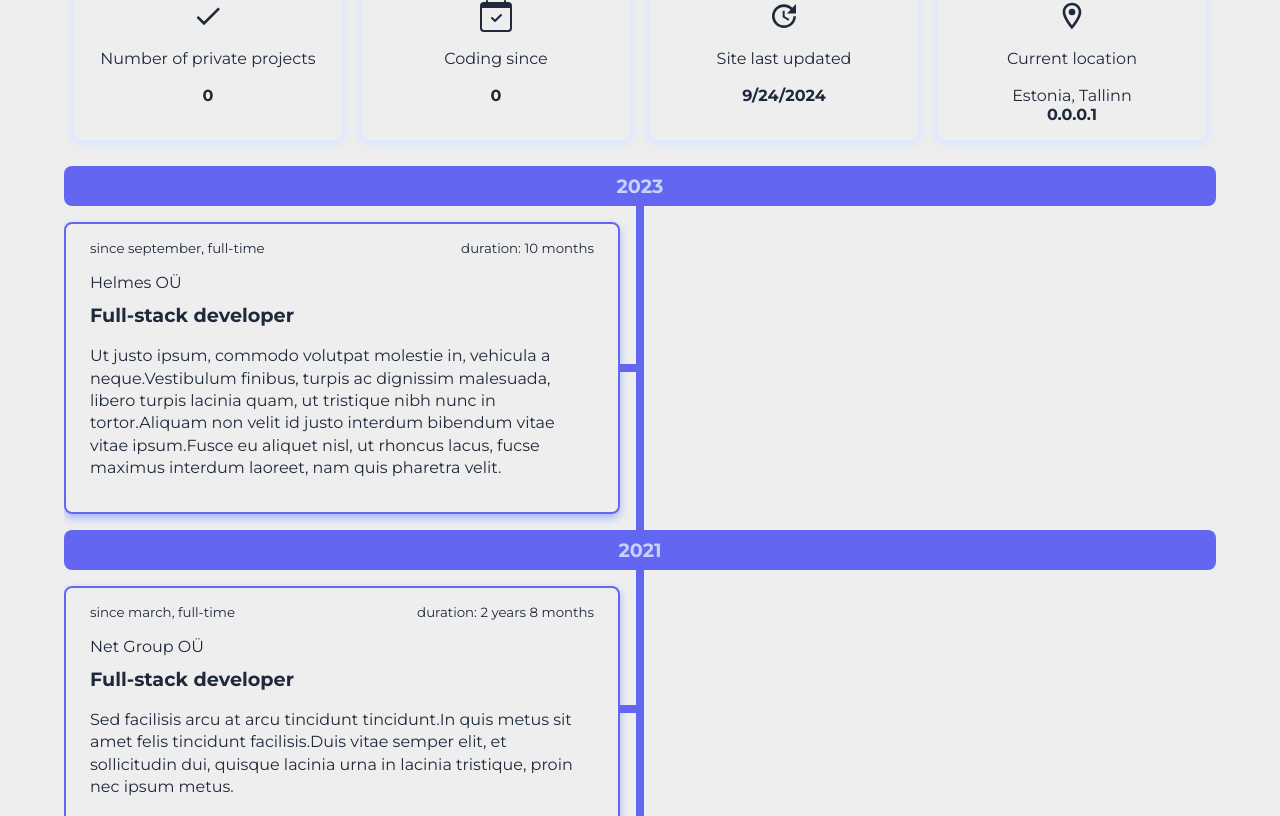
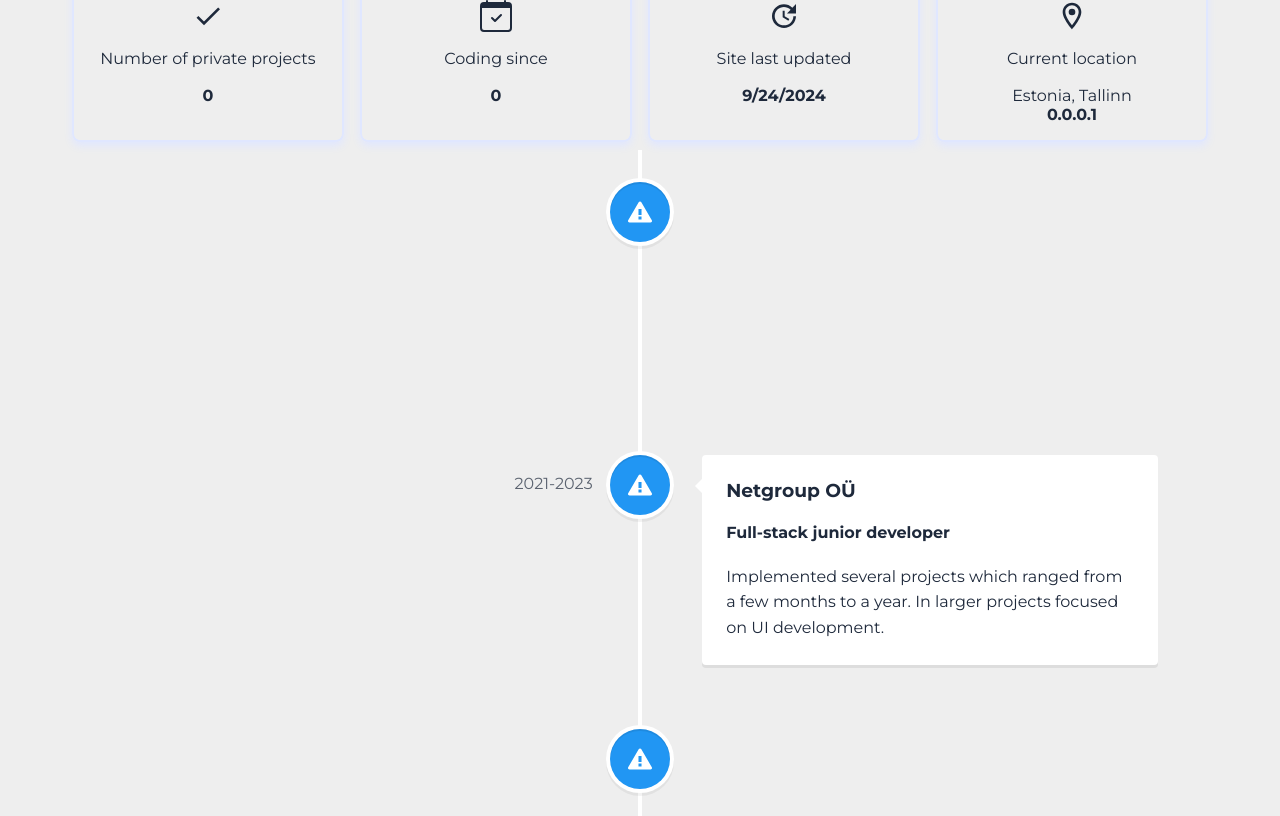
Before and after one commit to Seeru-crypto/aurora_front, a Next.js app: page / in a window 1280 px wide. Shown: the part 1964-2780 px from the top of the page. Built offline with nearby package versions, Linux system fonts and the light colour scheme.

Commit message:
feat: refactor timeline

```diff
--- a/src/pages/index.tsx
+++ b/src/pages/index.tsx
@@ -8,7 +8,6 @@ import Experience from '../views/experience/Experience';
 import Contact from '../views/contact/Contact';
 import Skills from '../views/skills/Skills';
 import Projects from '../views/projects/Projects';
-import Timeline_v2 from '../views/timeline_v2/Timeline_v2';
 
 export default function Home(): JSX.Element {
   const isToastShown: boolean = useAppSelector((state: RootState) => state.app.isToastShown);
@@ -50,7 +49,6 @@ export default function Home(): JSX.Element {
       <Experience ref={experienceRef} />
       {/*<Showcase showcaseProps={showcaseProps} ref={showcaseRef} />*/}
       <Projects ref={projectsRef} />
-      <Timeline_v2 />
       <Contact ref={contactRef} />
     </>
   );
--- a/src/views/experience/Experience.tsx
+++ b/src/views/experience/Experience.tsx
@@ -1,7 +1,7 @@
-import React, {ForwardedRef} from 'react';
+import React, { ForwardedRef } from 'react';
 import styled from 'styled-components';
 import SectionCounter from './SectionCounter';
-import Timeline from './Timeline';
+import Timeline_v2 from '../timeline_v2/Timeline_v2';
 
 const Experience = React.forwardRef((_props, ref: ForwardedRef<HTMLElement>): JSX.Element => {
   // https://excalidraw.com/#room=5ac138994a903ddb6b8b,FOI9bwwGzZM-R3KmGJzyqA
@@ -9,7 +9,8 @@ const Experience = React.forwardRef((_props, ref: ForwardedRef<HTMLElement>): JS
     <ExperienceStyle id="experience" ref={ref}>
       <h2>Experience</h2>
       <SectionCounter />
-      <Timeline />
+      {/*<Timeline />*/}
+      <Timeline_v2 />
     </ExperienceStyle>
   );
 });
--- a/src/views/skills/Skills.tsx
+++ b/src/views/skills/Skills.tsx
@@ -7,9 +7,9 @@ interface ISkills {
   ref: ForwardedRef<HTMLElement>;
 }
 
-const Skills = (props: ISkills) => {
+const Skills = ({ ref }: ISkills) => {
   return (
-    <SkillsStyle ref={props.ref} id='skills' className='wrapper style3 fade-up'>
+    <SkillsStyle ref={ref} id='skills' className='wrapper style3 fade-up'>
       <div className='inner'>
         <h2>How can I help you?</h2>
         <div className='features'>
--- a/src/views/timeline_v2/TimelineElement.tsx
+++ b/src/views/timeline_v2/TimelineElement.tsx
@@ -1,4 +1,3 @@
-import styled from 'styled-components';
 import { VerticalTimelineElement } from 'react-vertical-timeline-component';
 import * as React from 'react';
 import { CSSProperties } from 'react';
@@ -8,26 +7,22 @@ export interface ITimelineElement {
   icon: React.ReactNode;
   title: string;
   desc: string;
-  iconStyle?:  CSSProperties;
+  iconStyle?: CSSProperties;
+  position: string;
 }
 
 const TimelineElement = (props: ITimelineElement) => {
   return (
-    <TimelineElementStyle>
     <VerticalTimelineElement
-        className="vertical-timeline-element--work"
+      className='vertical-timeline-element--work'
       date={props.date}
       iconStyle={props.iconStyle}
       icon={props.icon}>
-        <h3 className="vertical-timeline-element-title">{props.title}</h3>
+      <h3 className='vertical-timeline-element-title'>{props.title}</h3>
+      <h4>{props.position}</h4>
       <p>{props.desc}</p>
     </VerticalTimelineElement>
-    </TimelineElementStyle>
-  )
-}
-
-const TimelineElementStyle = styled.div`
-`;
-
+  );
+};
 
 export default TimelineElement;
--- a/src/views/timeline_v2/Timeline_v2.tsx
+++ b/src/views/timeline_v2/Timeline_v2.tsx
@@ -1,40 +1,57 @@
 import styled from 'styled-components';
-import { VerticalTimeline, VerticalTimelineElement }  from 'react-vertical-timeline-component';
+import { VerticalTimeline, VerticalTimelineElement } from 'react-vertical-timeline-component';
 import 'react-vertical-timeline-component/style.min.css';
-import { GoAlert, GoDatabase } from 'react-icons/go';
-import { GoCalendar } from "react-icons/go";
-import  MyIcon from '../../../public/NetGroup_icon.svg';
+import { GoAlert, GoCalendar } from 'react-icons/go';
 import TimelineElement, { ITimelineElement } from './TimelineElement'; // Update the path to your image
 
 const Timeline_v2 = () => {
   const data: ITimelineElement[] = [
     {
-      title: "test",
-      desc: "desc",
-      date: "date",
+      title: 'Helmes OÜ',
+      position: 'Full-stack developer',
+      desc: 'Main tasks were maintanace and new feature development on a microservice project, with over 20 modules.',
+      date: '2023-2024',
       icon: <GoAlert />,
-      iconStyle: { background: 'rgb(33, 150, 243)', color: '#fff' }
-    }
-  ]
+      iconStyle: { background: 'rgb(33, 150, 243)', color: '#fff' },
+    },
+    {
+      title: 'Netgroup OÜ',
+      position: 'Full-stack junior developer',
+      desc: 'Implemented several projects which ranged from a few months to a year. In larger projects focused on UI development.',
+      date: '2021-2023',
+      icon: <GoAlert />,
+      iconStyle: { background: 'rgb(33, 150, 243)', color: '#fff' },
+    },
+    {
+      title: 'Police and Border patrol',
+      position: 'System administrator',
+      desc: 'I was responsible for the PPA\'s management information system, which had over 150 users. I created data models, ETL pipelines, and wrote documentation (information models, user stories, detailed analysis of new functionalities, and descriptions of processes affecting services).',
+      date: '2018-2020',
+      icon: <GoAlert />,
+      iconStyle: { background: 'rgb(33, 150, 243)', color: '#fff' },
+    },
+  ];
 
   return (
     <TimelineStyles>
-      <VerticalTimeline animate={false}>
+      <VerticalTimeline>
         {data.map(item => <TimelineElement
-          key={item.title}
-          date={item.date}
+          iconStyle={item.iconStyle}
           icon={item.icon}
           title={item.title}
           desc={item.desc}
-          iconStyle={item.iconStyle}
+          date={item.date}
+          key={item.title}
+          position={item.position}
         />)}
+        <VerticalTimelineElement
+          iconStyle={{ background: 'rgb(16, 204, 82)', color: '#fff' }}
+          icon={<GoCalendar />}
+        />
       </VerticalTimeline>
     </TimelineStyles>
-  )
-
-}
-
-
+  );
+};
 
 const TimelineStyles = styled.div`
 
```
Lines whose indentation alone changed are shown as unchanged.
